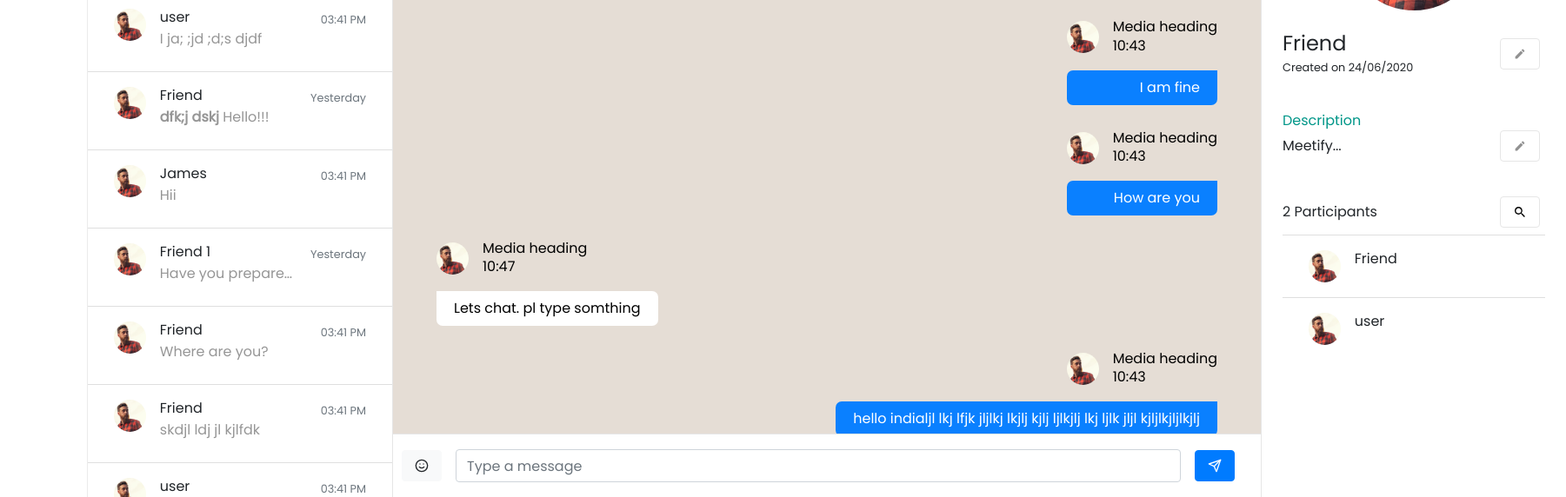
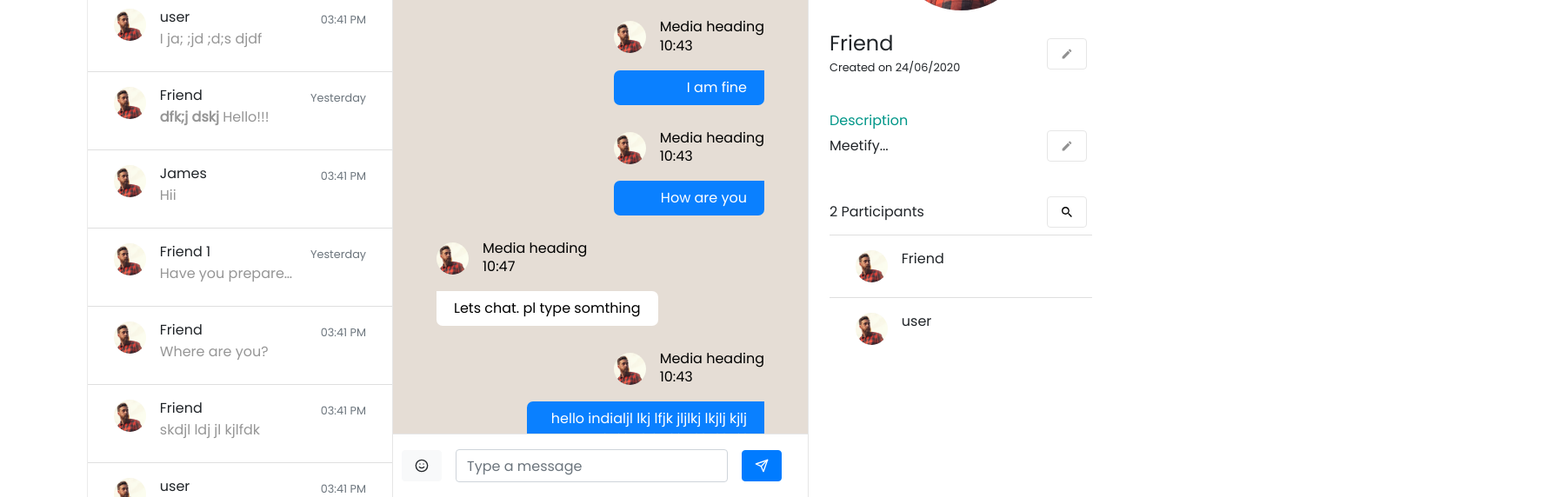
Before and after one commit to AnkitJaiswal26/Chatpage, a plain HTML site: page chat.html in a window 1280 px wide. Shown: the part 228-800 px from the top of the page at 87% size, 1801 px wide, since content can reach past the window. Drawn offline with nearby package versions, Linux system fonts and the light colour scheme.

Commit message:
Update chat.css

```diff
--- a/chat.css
+++ b/chat.css
@@ -6,9 +6,8 @@
     box-sizing: border-box;
 }
 
-body{
-    height: 100vh;
-    width: 100%;
+body:not(.form-membership) {
+    overflow: hidden;
 }
 
 p{
@@ -37,11 +36,13 @@ ul{
     height: -webkit-calc(var(--vh,1vh) * 100);
     height: -moz-calc(var(--vh,1vh) * 100);
     height: calc(var(--vh,1vh) * 100);
+    height: 100vh;
     display: -webkit-flexbox;
     display: -webkit-flex;
     display: -moz-box;
     display: -ms-flexbox;
     display: flex;
+    width: 100vw;
 }
 
 nav.navigation {
@@ -130,6 +131,7 @@ nav.navigation ul li > a:focus, nav.navigation ul li > a:hover {
     display: -moz-box;
     display: -ms-flexbox;
     display: flex;
+    overflow: hidden;
     -webkit-box-flex: 1;
     -webkit-flex: 1;
     -moz-box-flex: 1;
```
